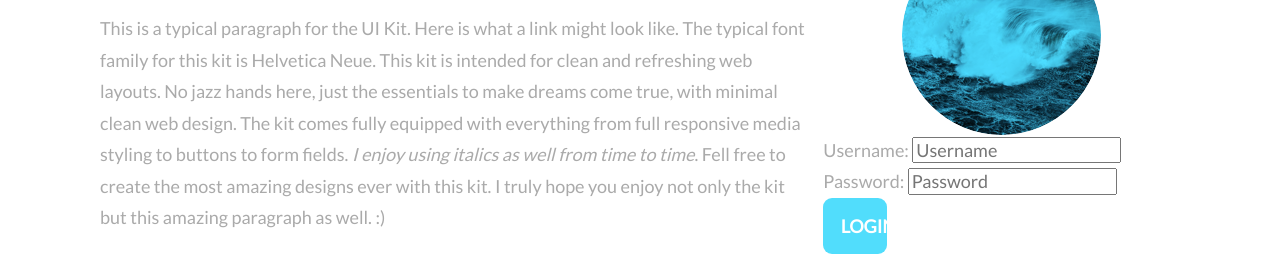
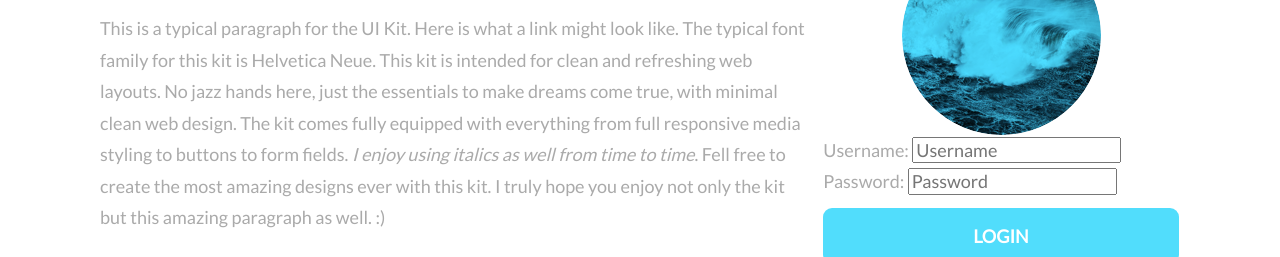
Before and after one commit to HUrquhart/Tech-Degree-Project-4, a plain HTML site: page index.html in a window 1280 px wide. Shown: the part 537-794 px from the top of the page. Drawn offline with Linux system fonts and the light colour scheme.

Commit message:
remove form buttons from the btn selectors

```diff
--- a/scss/components/_buttons.scss
+++ b/scss/components/_buttons.scss
@@ -6,3 +6,5 @@
     }
   }
 }
+
+// fix the form button as all other buttons become 18% at medium sizes
--- a/scss/utilities/_extends.scss
+++ b/scss/utilities/_extends.scss
@@ -16,10 +16,11 @@
   text-transform: uppercase;
   margin: 10px auto;
   @include breakpoint('md'){
-
-    max-width: 18%;
-    margin: 0 1%;
-    display: inline-block;
+    &:not([type]){ // do not target tags with a type attribute as they are part of a form.
+      max-width: 18%;
+      margin: 0 1%;
+      display: inline-block;
+    }
     &:not(:first-child){
       // we need to remove a small left margin from all but the first element
       // this is due to whitspace
```
Also changed, not shown: css/styles.css, 1 other file.
